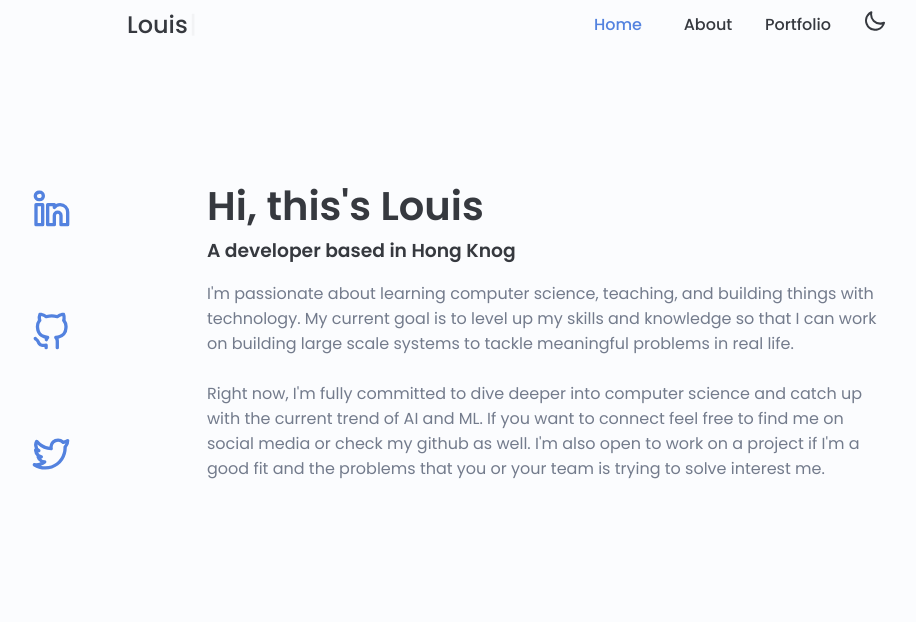
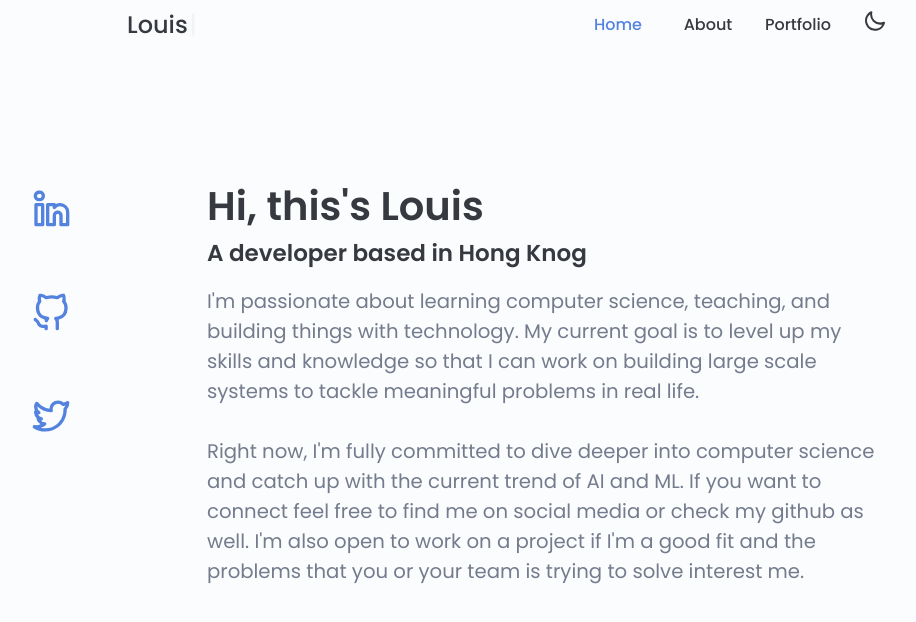
Before and after one commit to louiskwt/portfolio-page, a Next.js app: page / in a window 1280 px wide. Shown: the top 622 px of the page, without its empty margins (133-1049 px from the left). Built offline with nearby package versions, Linux system fonts and the light colour scheme.

Commit message:
fixed font size and style

```diff
--- a/styles/Home.module.css
+++ b/styles/Home.module.css
@@ -10,6 +10,7 @@
   display: grid;
   grid-template-columns: max-content;
   row-gap: 2rem;
+  max-height: 2rem;
 }
 
 .home__social__icon {
@@ -31,7 +32,7 @@
 }
 
 .home__data {
-  grid-column: 4/4;
+  font-size: 1.23rem;
 }
 
 .home__title {
--- a/styles/globals.css
+++ b/styles/globals.css
@@ -22,11 +22,11 @@
   /* ==== Font and Typography ==== */
   --body-font: "Poppins", sans-serif;
 
-  --big-font-size: 2rem;
-  --h1-font-size: 1.5rem;
-  --h2-font-size: 1.25rem;
-  --h3-font-size: 1.125rem;
-  --normal-font-size: 0.93rem;
+  --big-font-size: 2.5rem;
+  --h1-font-size: 2rem;
+  --h2-font-size: 1.5rem;
+  --h3-font-size: 1.25rem;
+  --normal-font-size: 1.5rem;
   --small-font-size: 0.81rem;
   --smaller-font-size: 0.75rem;
 
```
